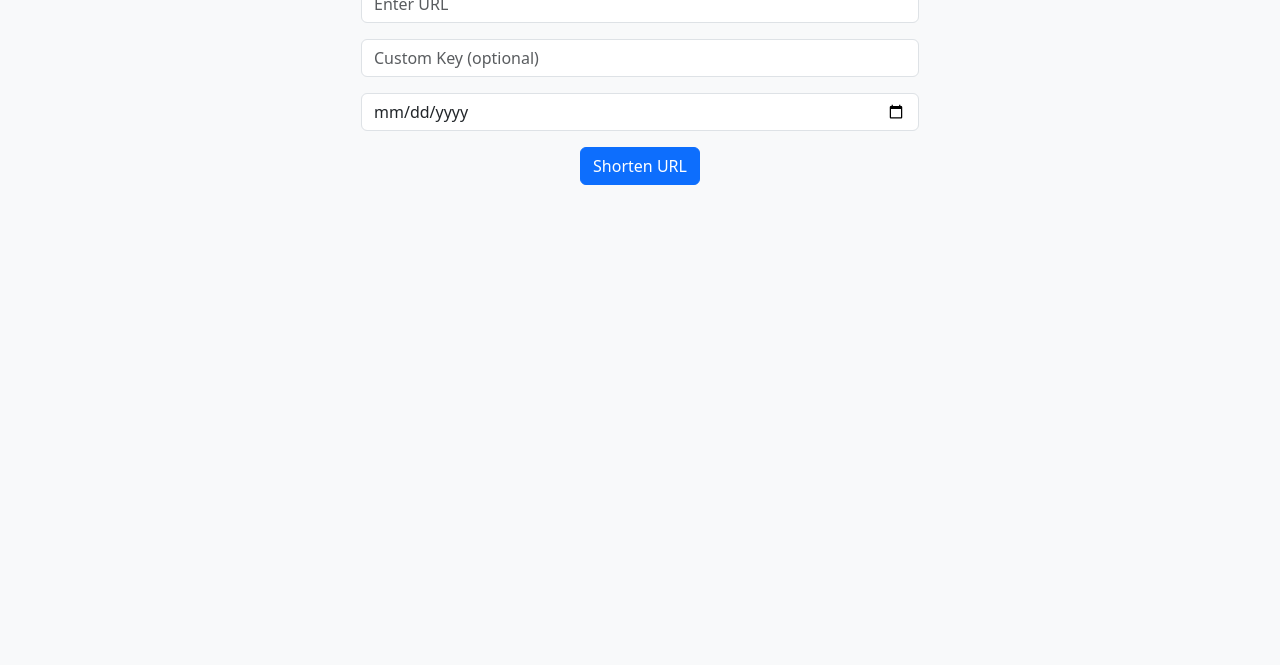
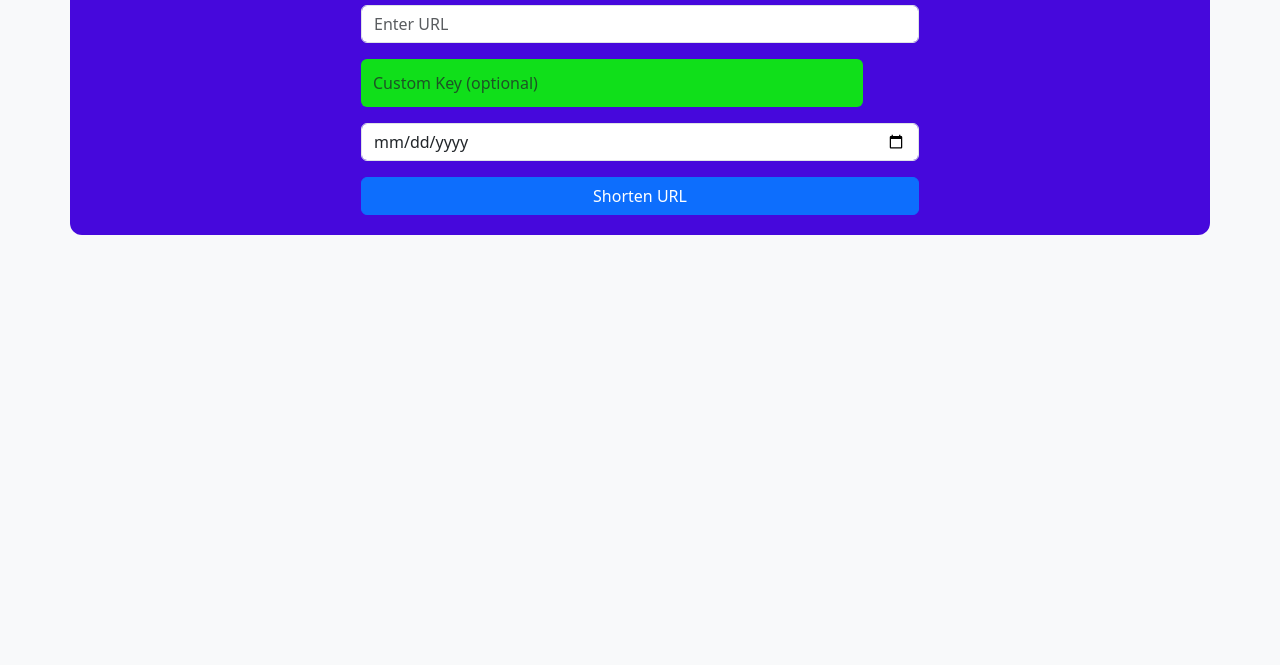
Before and after one commit to RohanCyberOps/URL-shortener, a plain HTML site: page static/index.html in a window 1280 px wide. Shown: the part 135-800 px from the top of the page. Drawn offline with nearby package versions, Linux system fonts and the light colour scheme.

Commit message:
Enhanced UI and added style.css

```diff
--- a/static/index.html
+++ b/static/index.html
@@ -1,5 +1,6 @@
 <!DOCTYPE html>
 <html lang="en">
+<link rel="stylesheet" href="/static/style.css">
 <head>
     <meta charset="UTF-8">
     <meta name="viewport" content="width=device-width, initial-scale=1.0">
--- /dev/null
+++ b/static/style.css
@@ -0,0 +1,75 @@
+/* 🌙 Dark Theme */
+body {
+    font-family: 'Poppins', sans-serif;
+    background-color: rgb(255, 255, 255);
+    color: #ffffff;
+    text-align: center;
+    margin: 0;
+    padding: 0;
+}
+
+/* 🚀 Centered Container */
+.container {
+    max-width: 500px;
+    margin: 50px auto;
+    padding: 20px;
+    background: #4608dc;
+    border-radius: 12px;
+    box-shadow: 0 4px 10px rgba(255, 255, 255, 0.1);
+}
+
+/* 🎯 Input Fields */
+input[type="text"] {
+    width: 90%;
+    padding: 12px;
+    margin: 10px 0;
+    border: none;
+    border-radius: 6px;
+    font-size: 16px;
+    background: #10df1a;
+    color: white;
+}
+
+/* ✨ Buttons */
+button {
+    width: 100%;
+    padding: 12px;
+    background: #00c8ff;
+    color: white;
+    border: none;
+    font-size: 18px;
+    border-radius: 6px;
+    cursor: pointer;
+    transition: all 0.3s ease-in-out;
+}
+
+button:hover {
+    background: #009cd8;
+    transform: scale(1.05);
+}
+
+/* 🔗 Shortened Link Display */
+.short-url {
+    margin-top: 20px;
+    font-size: 18px;
+    font-weight: bold;
+    color: #00c8ff;
+    cursor: pointer;
+    transition: all 0.2s ease-in-out;
+}
+
+.short-url:hover {
+    color: #009cd8;
+    text-decoration: underline;
+}
+
+/* 📱 Responsive Design */
+@media (max-width: 600px) {
+    .container {
+        width: 90%;
+    }
+
+    input[type="text"] {
+        width: 85%;
+    }
+}
```
